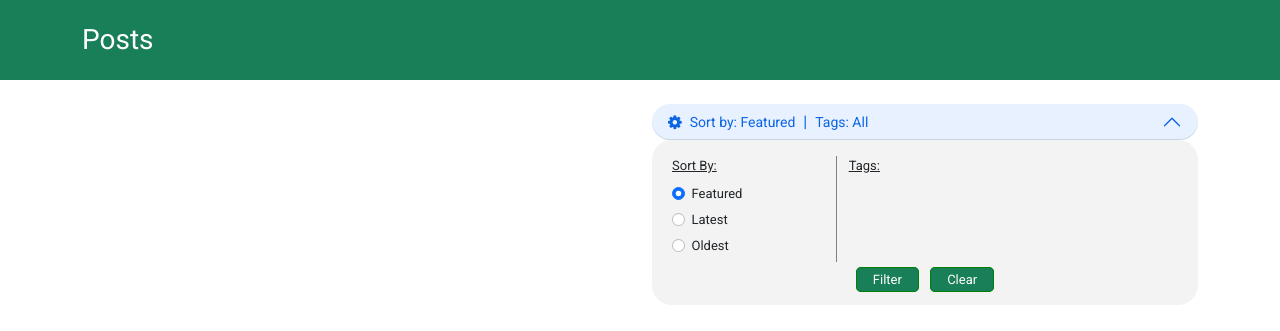
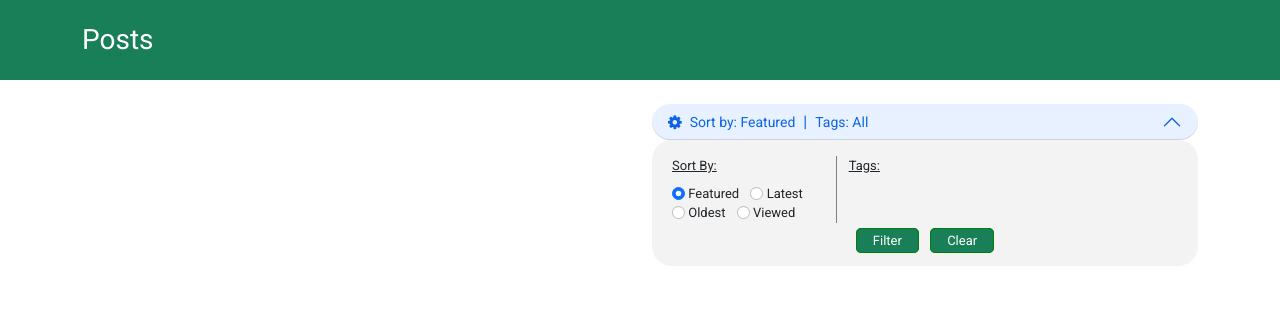
Before and after one commit to mdamire/MyPortfolio, a Django app: page /posts/ in a window 1280 px wide, after a click that opens the changed part. Shown: the part 60-391 px from the top of the page. Run offline with Django 4.2, Linux system fonts and the light colour scheme; data that the repository does not hold is empty.

Commit message:
View count added

```diff
--- a/posts/templates/posts/post-detail.html
+++ b/posts/templates/posts/post-detail.html
@@ -14,6 +14,8 @@
             {% else %}
                 {{post.created|date:"F j, Y"}}
             {% endif %}
+            &nbsp;&nbsp;
+            <i class="fa fa-eye"></i> {{post.view_count}}
             &nbsp;&nbsp;
             {% for tag in post.tags.all %}
                 <span class="badge rounded-pill" style="color: {{tag.color}}; background-color: {{tag.bg_color}};">{{tag.label}}</span>
--- a/posts/templates/posts/post-list.html
+++ b/posts/templates/posts/post-list.html
@@ -41,12 +41,10 @@
                 <div class="col-4" style="border-right: 1px solid grey;">
                     <div class="pb-2"><u>Sort By:</u></div>
                     {% for ss in sort_list %}
-                    <div class="form-check">
-                        <label class="form-check-label" for="sortRadio{{forloop.counter}}">
-                            {{ss|title}}
-                            <input class="form-check-input" type="radio" name="flexRadioDefault" id="sortRadio{{forloop.counter}}" value="{{ss}}" {% if sort_param and sort_param == ss %}checked{% elif not sort_param and forloop.first %}checked{% endif %}>
-                        </label>
-                    </div>
+                    <label class="form-check-label pe-md-2 pe-1" for="sortRadio{{forloop.counter}}">
+                        <input class="form-check-input" type="radio" name="flexRadioDefault" id="sortRadio{{forloop.counter}}" value="{{ss}}" {% if sort_param and sort_param == ss %}checked{% elif not sort_param and forloop.first %}checked{% endif %}>
+                        {{ss|title}}
+                    </label>
                     {% endfor %}
                 </div>
 
@@ -84,15 +82,19 @@
     <div class="col-md-4 post-button" onclick="window.location.href='{{post_detail_url}}';">
         <h3 class="post-heading">{{post.heading|title}}</h3>
         <div class="post-meta">
+
             {% if post.publish_date %}
                 {{post.publish_date|date:"F j, Y"}}
             {% else %}
                 {{post.created|date:"F j, Y"}}
             {% endif %}
             &nbsp;
+            <i class="fa fa-eye"></i> {{post.view_count}}
+            &nbsp;
             {% for tag in post.tags.all %}
                 <span class="badge rounded-pill" style="color: {{tag.color}}; background-color: {{tag.bg_color}};">{{tag.label}}</span>
             {% endfor %}
+
         </div>
         {% if post.introduction %}
         <div class="post-introduction ">{{post.introduction|safe}}</div>
--- a/posts/views.py
+++ b/posts/views.py
@@ -31,6 +31,13 @@ class PostDetailView(DetailView, SiteContextMixin, SingleObjectContentRendererMi
 
         return context
 
+    def get_object(self, queryset=None):
+        obj = super().get_object(queryset)
+        obj.view_count += 1
+        obj.save()
+
+        return obj
+
 
 class PostListView(ListView, SiteContextMixin, MultipleObjectContentRendererMixin):
     model = PostDetail
@@ -55,7 +62,7 @@ class PostListView(ListView, SiteContextMixin, MultipleObjectContentRendererMixi
                     postdetail__isnull=False
                 ).distinct()
         ]
-        context['sort_list'] = ['featured', 'latest', 'oldest']
+        context['sort_list'] = ['featured', 'latest', 'oldest', 'viewed']
 
         sort_param = self.request.GET.get('sort')
         if sort_param:
@@ -80,6 +87,8 @@ class PostListView(ListView, SiteContextMixin, MultipleObjectContentRendererMixi
             order = ['-publish_date', '-created']
         if sort_param == 'oldest':
             order = ['publish_date', 'created']
+        if sort_param == 'viewed':
+            order = ['-view_count', '-feature', '-publish_date', '-created']
 
         filters = {'tags__id__in': str(tags_param).split(',')} if tags_param else {}
 
```
